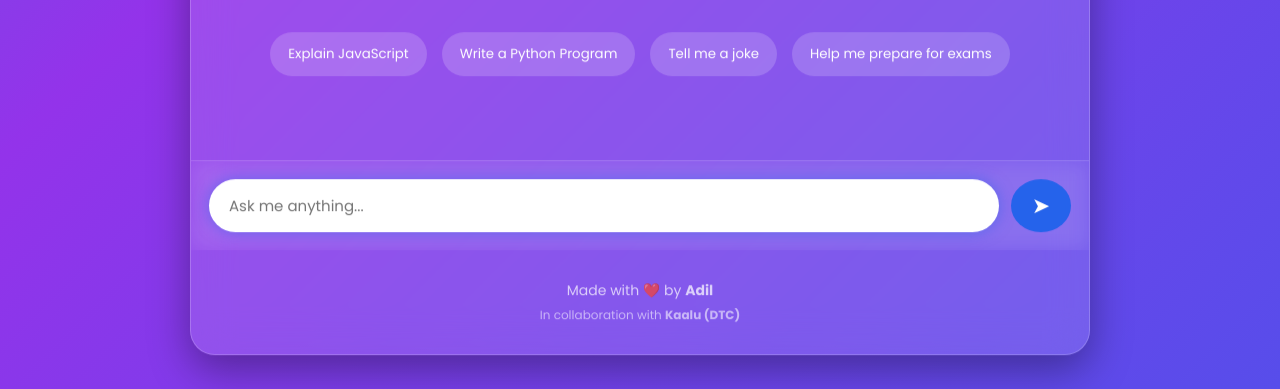
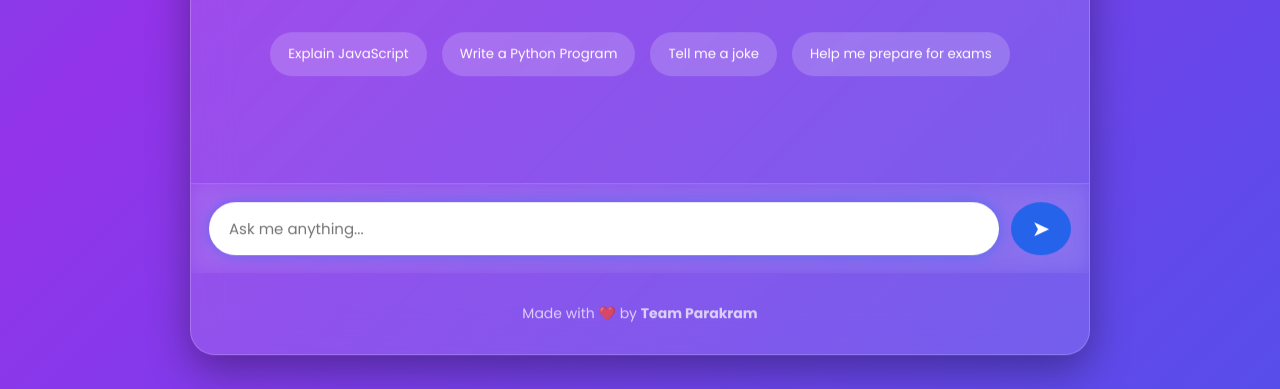
Before and after one commit to adilrehman786/MY-CHATBOT, a website: page public/index.html in a window 1280 px wide. Shown: the part 411-800 px from the top of the page. Drawn offline with Linux system fonts and the light colour scheme.

Commit message:
Update footer credits in index.html

```diff
--- a/public/index.html
+++ b/public/index.html
@@ -157,9 +157,9 @@
 
 <footer>
 
-    <p>Made with ❤️ by <strong>Adil</strong></p>
+    <p>Made with ❤️ by <strong>Team Parakram</strong></p>
 
-    <small>In collaboration with <strong>Kaalu (DTC)</strong></small>
+
 
 </footer>
         </footer>
```
